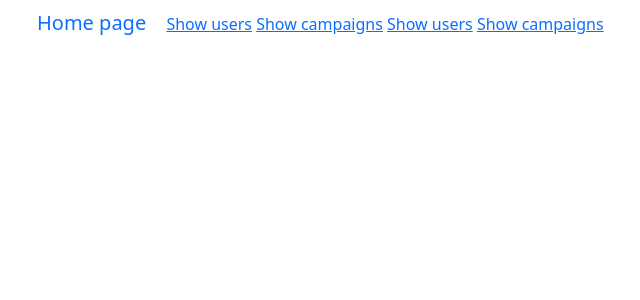
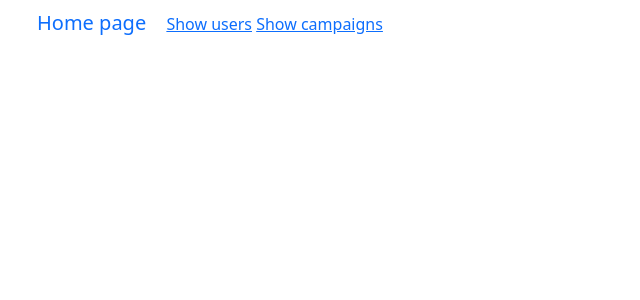
Before and after one commit to m45ked/YourNal, a Flask app: page / in a window 1280 px wide. Shown: the top 300 px of the page, without its empty margins (45-685 px from the left). Run offline with Flask 2, Linux system fonts and the light colour scheme; some libraries are stand-ins or nearby versions.

Commit message:
Corrected hyperlinks in index.html

```diff
--- a/templates/index.html
+++ b/templates/index.html
@@ -3,6 +3,4 @@
 {% endblock %}
 
 {% block menu %}
-    <a href="{{ url_for('show_users') }}">Show users</a>
-    <a href="{{ url_for('show_campaigns') }}">Show campaigns</a>
 {% endblock %}
```
